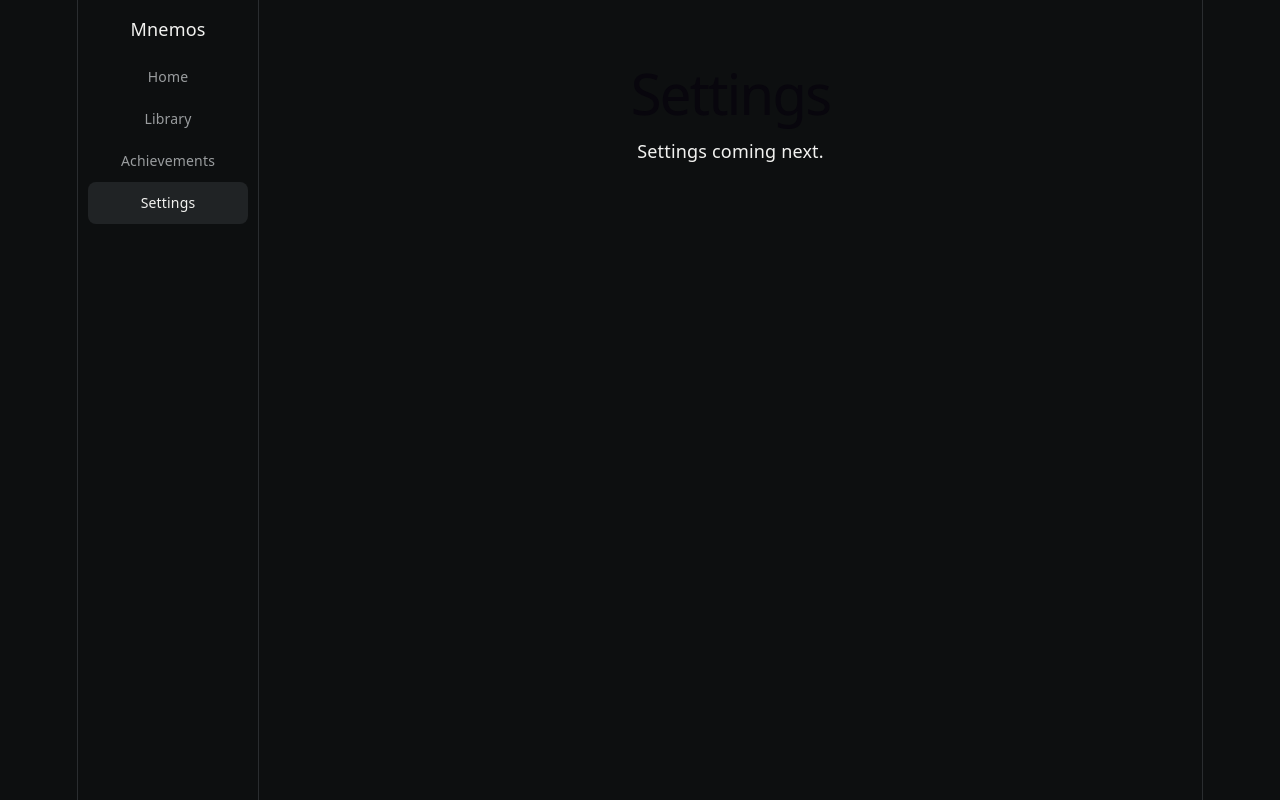
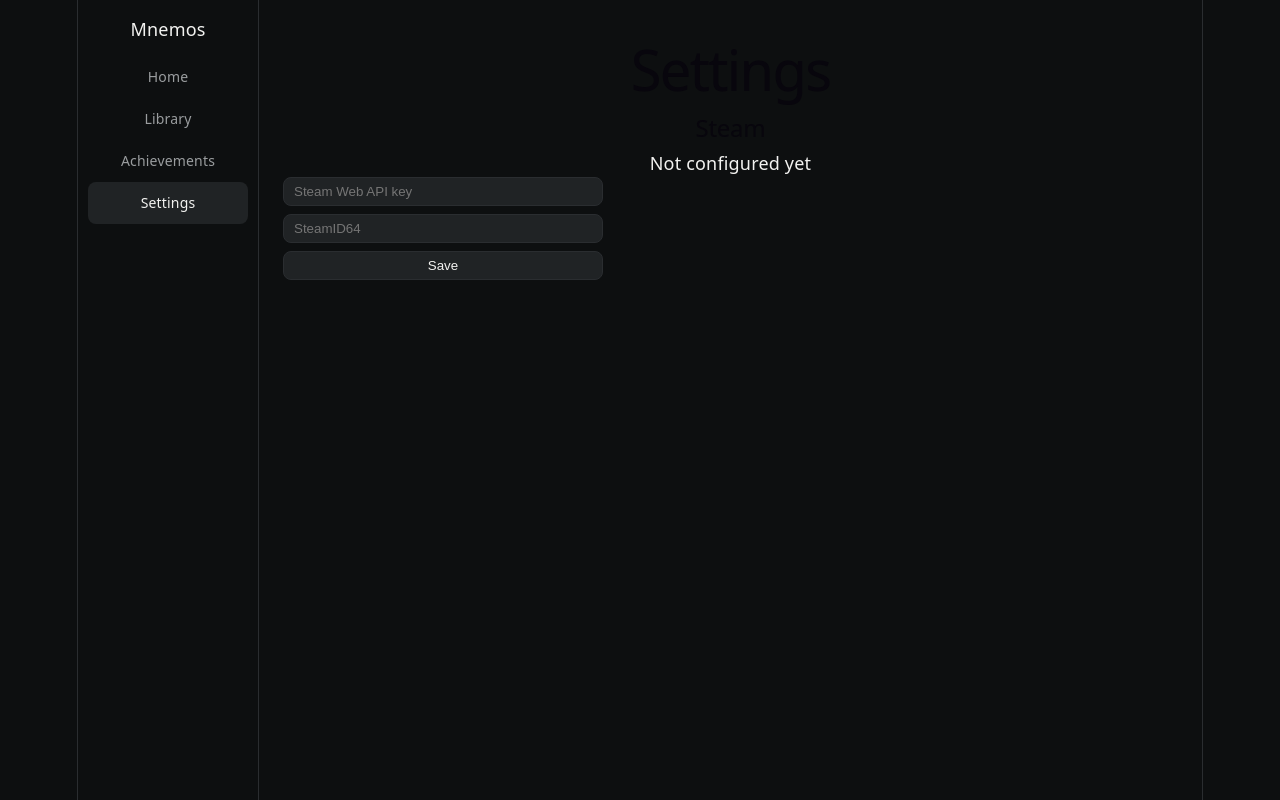
Before and after one commit to chyonma/Mnemos-AchievementTracker, a React (Vite) app in the folder app/: page /settings in a window 1280 px wide. Built offline with nearby package versions, Linux system fonts and the light colour scheme.

Commit message:
storage and setting page

```diff
--- a/app/src/pages/Settings.tsx
+++ b/app/src/pages/Settings.tsx
@@ -1,3 +1,49 @@
+import { useEffect, useState } from "react";
+import { invoke } from "@tauri-apps/api/core";
+
 export function Settings() {
-  return <div style={{ padding: 24 }}><h1>Settings</h1><p>Settings coming next.</p></div>;
+  const [apiKey, setApiKey] = useState("");
+  const [steamId, setSteamId] = useState("");
+  const [configured, setConfigured] = useState(false);
+  const [status, setStatus] = useState<string | null>(null);
+
+  useEffect(() => {
+    invoke<boolean>("get_steam_credentials_status").then(setConfigured);
+  }, []);
+
+  const handleSave = async () => {
+    try {
+      await invoke("save_steam_credentials", { apiKey, steamId });
+      setConfigured(true);
+      setApiKey("");
+      setSteamId("");
+      setStatus("Saved.");
+    } catch (err) {
+      setStatus(String(err));///de
+    }
+  };
+
+  return (
+    <div>
+      <h1>Settings</h1>
+      <h2>Steam</h2>
+      <p>{configured ? "Steam credentials configured" : "Not configured yet"}</p>
+
+      <div style={{ display: "flex", flexDirection: "column", gap: 8, maxWidth: 320 }}>
+        <input
+          placeholder="Steam Web API key"
+          type="password"
+          value={apiKey}
+          onChange={(e) => setApiKey(e.target.value)}
+        />
+        <input
+          placeholder="SteamID64"
+          value={steamId}
+          onChange={(e) => setSteamId(e.target.value)}
+        />
+        <button onClick={handleSave}>Save</button>
+        {status && <p>{status}</p>}
+      </div>
+    </div>
+  );
 }
```
